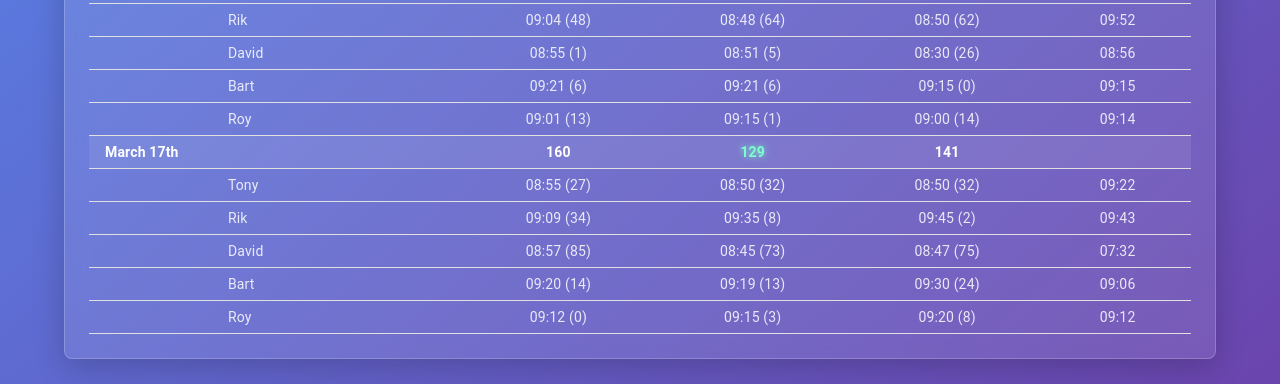
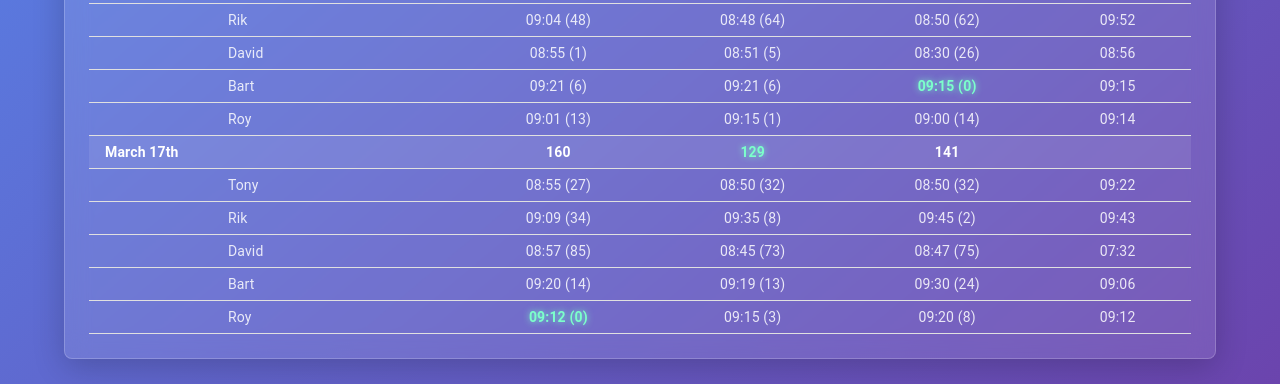
Before and after one commit to mhollink/sigma-times, a React (Vite) app: page / in a window 1280 px wide. Shown: the part 985-1369 px from the top of the page. Built offline with nearby package versions, Linux system fonts and the light colour scheme.

Commit message:
Highlight correct guesses

```diff
--- a/src/components/time-table/RowWithPoints.tsx
+++ b/src/components/time-table/RowWithPoints.tsx
@@ -1,14 +1,20 @@
 import {TableCell, TableRow} from "@mui/material";
-import {cell, cellLeft, hoverRow} from "./_styles.ts";
+import {cell, cellLeft, hoverRow, winnerColumnStyle} from "./_styles.ts";
 import type {ScoredWeeklyGuess} from "../../types/data.ts";
 
 export const TableRowWithPoints = ({row}: { row: ScoredWeeklyGuess }) => (
     <TableRow sx={hoverRow}>
         <TableCell/>
         <TableCell sx={cellLeft}>{row.name}</TableCell>
-        <TableCell sx={cell}>{row.guesses.eric} ({row.points!.eric})</TableCell>
-        <TableCell sx={cell}>{row.guesses.niels} ({row.points!.niels})</TableCell>
-        <TableCell sx={cell}>{row.guesses.marcel} ({row.points!.marcel})</TableCell>
+        <TableCell sx={[cell, row.points!.eric === 0 ? winnerColumnStyle : {}]}>
+            {row.guesses.eric} ({row.points!.eric})
+        </TableCell>
+        <TableCell sx={[cell, row.points!.niels === 0 ? winnerColumnStyle : {}]}>
+            {row.guesses.niels} ({row.points!.niels})
+        </TableCell>
+        <TableCell sx={[cell, row.points!.marcel === 0 ? winnerColumnStyle : {}]}>
+            {row.guesses.marcel} ({row.points!.marcel})
+        </TableCell>
         <TableCell sx={cell}>{row.actual}</TableCell>
     </TableRow>
 );
```
